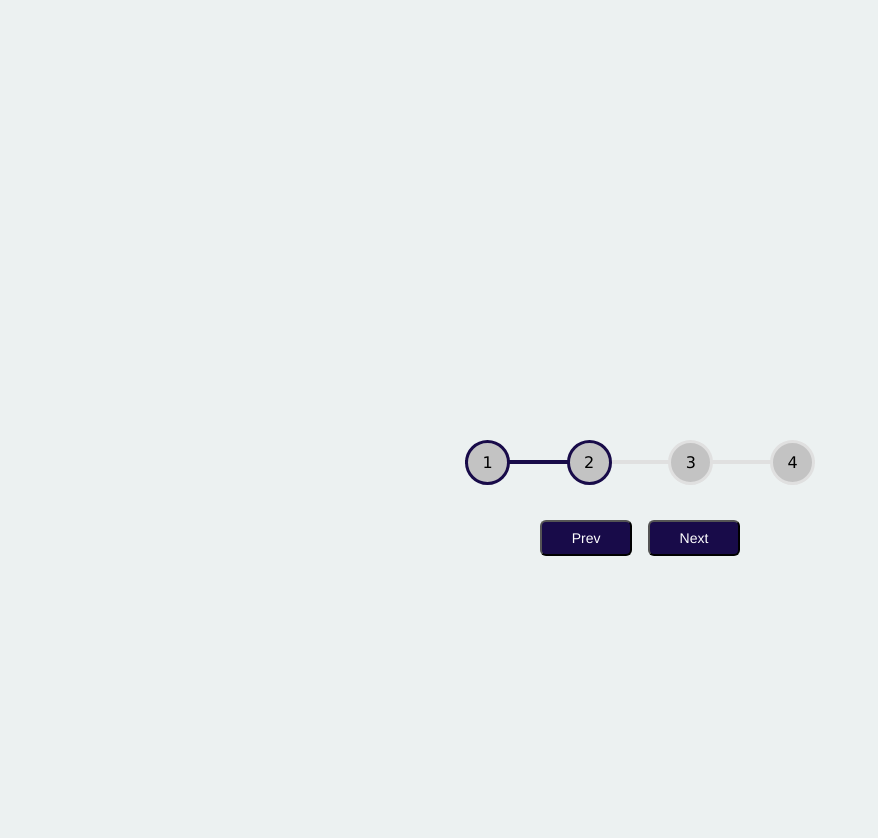
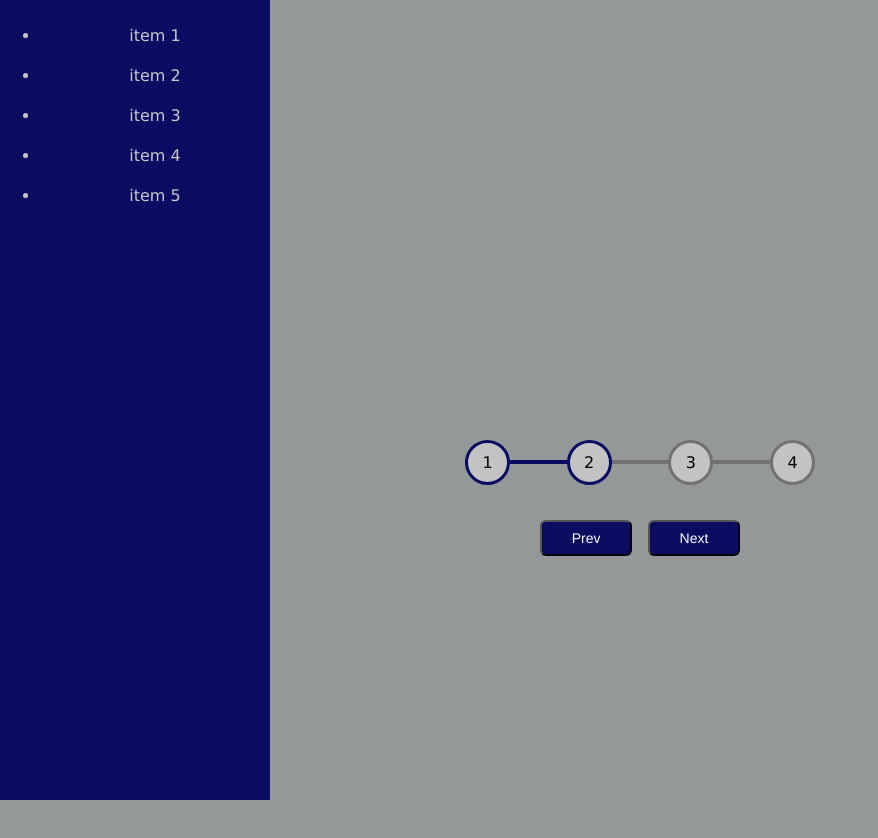
Before and after one commit to adeeyogee/port, a plain HTML site: page progress steps/index.html in a window 1280 px wide. Both pictures are taken after a click on the button "Next". Shown: the whole page, without its empty margins (0-878 px from the left). Drawn offline with Linux system fonts and the light colour scheme.

Commit message:
progress steps

```diff
--- a/adaptive menu/style.css
+++ b/adaptive menu/style.css
@@ -1,24 +1,16 @@
-* {
-    margin: 0;
-    padding: 0;
-    box-sizing: border-box;
-}
 
-body {
-    background-color: grey;
-}
 #menu {
-    width: 250px;
+    width: 270px;
     height: 100vh;
-    background-color: #000;
+    background-color: rgb(10, 12, 98);
     position:  fixed;
     left: -230px;
     top: 0;
-    transition: 2s ease;
+    transition: 1s ease;
 }
 .ul {
     font-family: 'Lucida Sans', 'Lucida Sans Regular', 'Lucida Grande', sans-serif;
-    color: rgb(11, 23, 240);
+    color: rgb(201, 201, 201);
     font-size: 34;
     position: relative;
     text-align: center;
--- /dev/null
+++ b/progress steps/app.js
@@ -0,0 +1,76 @@
+// ___________Progress steps___________
+
+const progress = document.getElementById('progress')
+const prev = document.getElementById('prev')
+const next = document.getElementById('next')
+const circles = document.querySelectorAll('.circle')
+
+//* объявим переменную, которою привяжем к первому элементу цепи
+let currentActive = 1
+
+next.addEventListener('click', () => {
+
+     currentActive++
+
+    //* Создаем условия границы перехода вперед. До длинны коллекции circles
+    if (currentActive > circles.length) {
+        currentActive = circles.length
+    }
+
+    update()
+
+})
+    //* Создаем условия границы перехода назад.
+prev.addEventListener('click', () => {
+    currentActive--
+
+    if (currentActive < 1) {
+        currentActive = 1
+    }
+
+    update()
+
+})
+    //* Даная функция присваивает класс active для активного элемента. Для того, чтобы определить активный элемент, мы используем проверку индекса текущего элемента относительно значения активного элемента.
+
+function update() {
+    circles.forEach((el, index) => {
+        if (index < currentActive) {
+            el.classList.add('active')
+        }
+        else {
+            el.classList.remove('active')
+        }
+    })
+
+    //* Создаем логику визуального заполнения прогресса
+    const actives = document.querySelectorAll ('.active')
+
+    progress.style.width = (actives.length -1) / (circles.length - 1) * 100 + '%'
+
+    //* Создаем условия отображения активных и неактивных кнопок
+    if (currentActive === 1) {
+        prev.disabled = true
+    } else if (currentActive === circles.length) {
+        next.disabled = true
+    } else {
+        prev.disabled = false
+        next.disabled = false
+    }
+}
+
+
+// ___________Adaptive menu___________
+
+window.onload = function() {
+
+    document.querySelector('#menu').onmouseover = menuShow
+    document.querySelector('#menu').onmouseout = menuHide
+
+    }
+        function menuShow() {
+            document.querySelector('#menu').style.left = 0
+        }
+        function menuHide() {
+            document.querySelector('#menu').style.left = '-220px'
+    }
--- a/progress steps/index.html
+++ b/progress steps/index.html
@@ -8,6 +8,16 @@
     <link rel="stylesheet" href="style.css">
 </head>
 <body>
+    <div id="menu">
+        <ul class="ul">
+            <li>item 1</li>
+            <li>item 2</li>
+            <li>item 3</li>
+            <li>item 4</li>
+            <li>item 5</li>
+        </ul>
+    </div>
+
     <div class="container">
         <div class="progress-container">
             <div class="progress" id="progress"></div>
@@ -19,6 +29,6 @@
         <button class="btn" id="prev" disabled>Prev</button>
         <button class="btn" id="next">Next</button>
     </div>
-    <script src="steps.js"></script>
+    <script src="app.js"></script>
 </body>
 </html>
--- a/progress steps/steps.js
+++ /dev/null
@@ -1,49 +0,0 @@
-const progress = document.getElementById('progress')
-const prev = document.getElementById('prev')
-const next = document.getElementById('next')
-const circles = document.querySelectorAll('.circle')
-
-let currentActive = 1
-
-next.addEventListener('click', () => {
-    currentActive++
-
-    if (currentActive > circles.length) {
-        currentActive = circles.length
-    }
-    update()
-
-})
-
-prev.addEventListener('click', () => {
-    currentActive--
-
-    if (currentActive < 1) {
-        currentActive = 1
-    }
-    update()
-
-})
-
-function update() {
-    circles.forEach((circle, index) => {
-        if (index < currentActive) {
-            circle.classList.add('active')
-        } else {
-            circle.classList.remove('active')
-        }
-    })
-
-    const actives = document.querySelectorAll ('.active')
-
-    progress.style.width = (actives.length -1) / (circles.length - 1) * 100 + '%'
-
-    if (currentActive === 1) {
-        prev.disable = true
-    } else if (currentActive === circles.length) {
-        next.disabled = true
-    } else {
-        prev.disabled = false
-        next.disabled = false
-    }
-}
--- a/progress steps/style.css
+++ b/progress steps/style.css
@@ -1,6 +1,8 @@
+/* ___________Progress steps___________ */
+
 :root {
-    --line-border-fill: #180b49;
-    --line-border-empty: #e0e0e0
+    --line-border-fill: rgb(10, 12, 98);
+    --line-border-empty: rgb(114, 114, 114)
 }
 
 
@@ -9,7 +11,7 @@
 }
 
 body {
-    background-color: #ecf1f1;
+    background-color: rgb(149, 152, 152);
     font-family: 'Lucida Sans', sans-serif;
     display: flex;
     flex-direction: column;
@@ -94,3 +96,30 @@ body {
     background-color: var(--line-border-empty);
     cursor: not-allowed;
 }
+
+/* ___________Adaptive menu___________ */
+
+#menu {
+    width: 270px;
+    height: 100vh;
+    background-color: rgb(10, 12, 98);
+    position:  fixed;
+    left: -220px;
+    top: 0;
+    transition: 1s ease;
+}
+.ul {
+    font-family: 'Lucida Sans', 'Lucida Sans Regular', 'Lucida Grande', sans-serif;
+    color: rgb(201, 201, 201);
+    font-size: 34;
+    position: relative;
+    text-align: center;
+    line-height: 40px;
+    transition: 3.5s ease;
+}
+
+.ul-hidden {
+    opacity: 0;
+    visibility: hidden;
+    transition: 0.55s opacity, 0.55s visibility;
+}
```
Also changed, not shown: adaptive menu/menu.js (+0 -8 lines).
